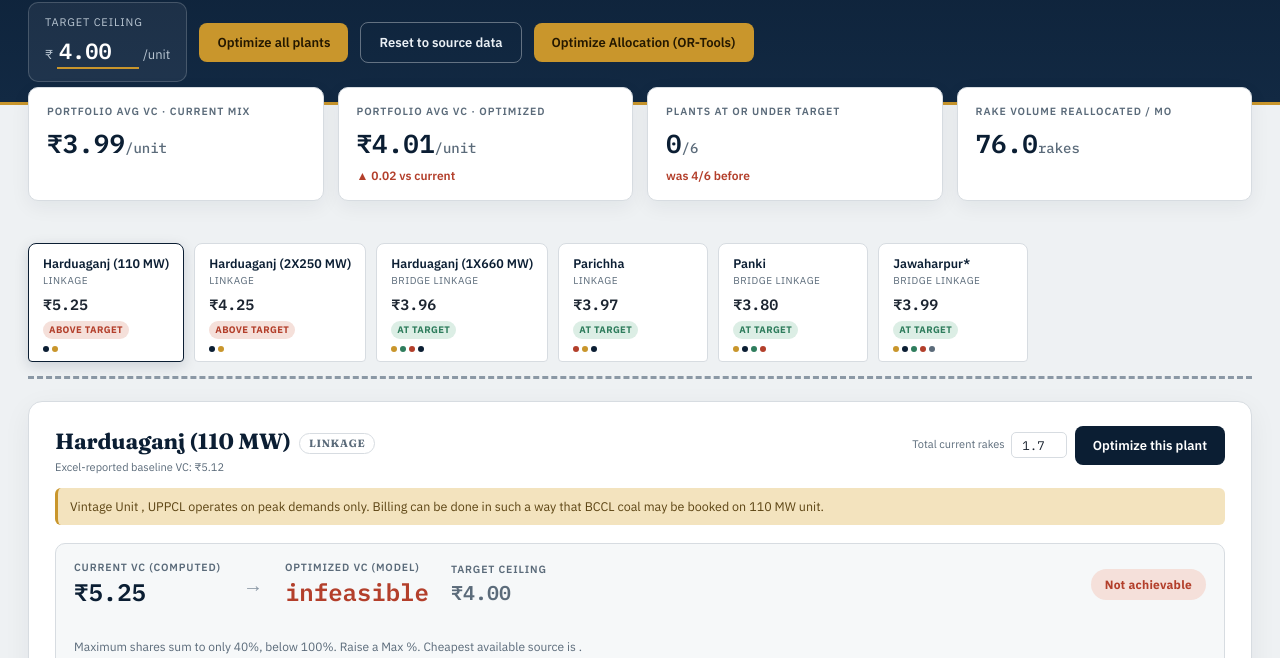
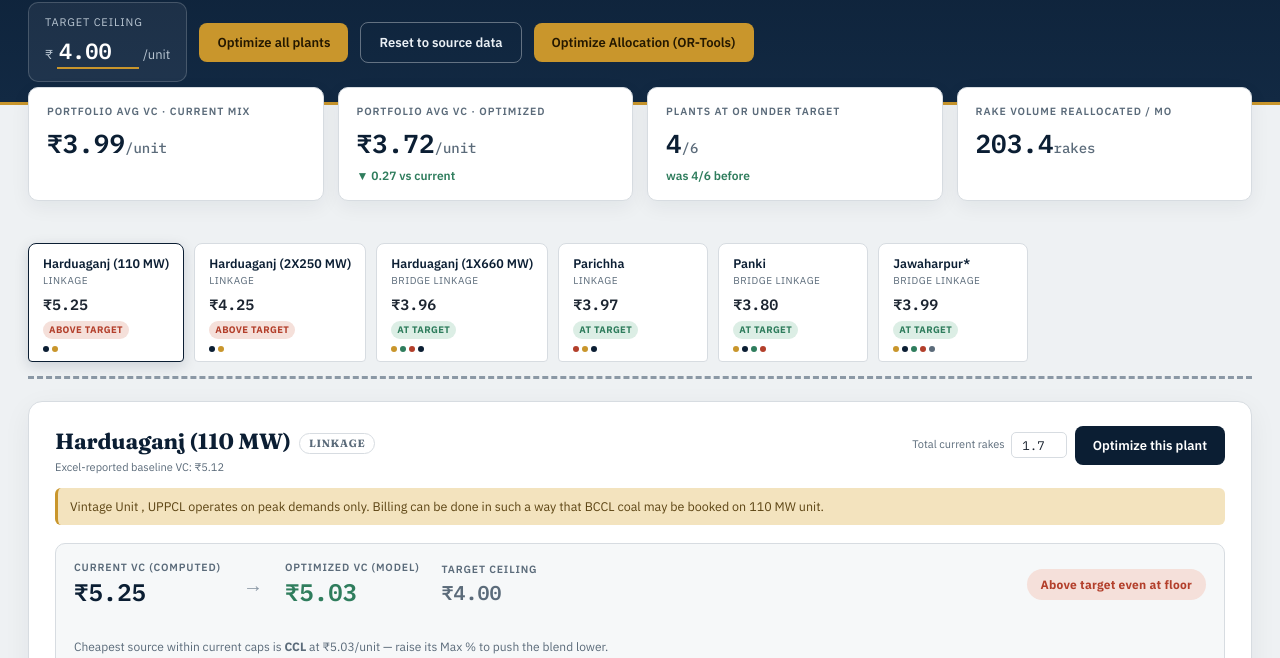
Before and after one commit to theSinghKirti/coal-optimization_ver2, a plain HTML site: page dashboard_template.html in a window 1280 px wide. Both pictures are taken after a click on the button "Reset to source data". Shown: the part 142-800 px from the top of the page. Drawn offline with Linux system fonts and the light colour scheme.

Commit message:
Fix Reset-to-source-data producing Infeasible OR-Tools results
resetAllBtn rebuilt state and called applyFlexBand() before
recomputeAllShares() ever ran, so every source's currentShare was still
the buildState() placeholder (0). applyFlexBand then computed Min%/Max%
as 0-20% uniformly for every row instead of each source's real share,
collapsing minRakes/maxRakes bounds and making the solver's company
conservation constraint unsatisfiable across all plants.

```diff
--- a/dashboard_template.html
+++ b/dashboard_template.html
@@ -1002,6 +1002,11 @@ document.getElementById('optimizeAllBtn').addEventListener('click', ()=>{
 document.getElementById('resetAllBtn').addEventListener('click', ()=>{
   clearOverrides(); // discard manually-entered Current VC / Current Rakes too
   state = buildState();
+  // currentShare/totalRakes start as placeholders in buildState() - must be
+  // recomputed before applyFlexBand() reads currentShare, or every source's
+  // Min/Max % (and therefore the /optimize minRakes/maxRakes bounds) collapse
+  // to 0-20% uniformly, which the solver then reports as Infeasible.
+  recomputeAllShares();
   state.forEach(applyFlexBand);
   activeIdx = 0;
   document.getElementById('globalTarget').value = '4.00';
```
Also changed, not shown: output/index.html (+5 -0 lines), 1 other file.
